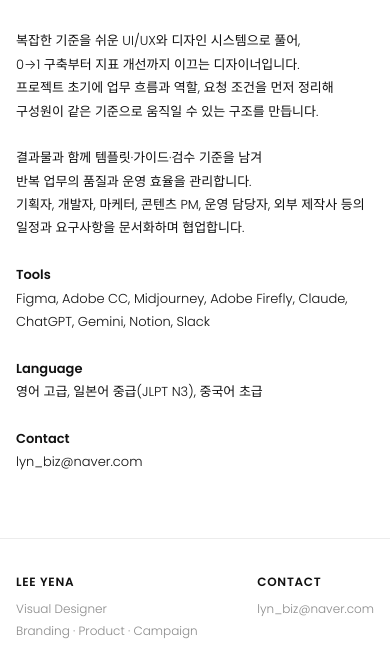
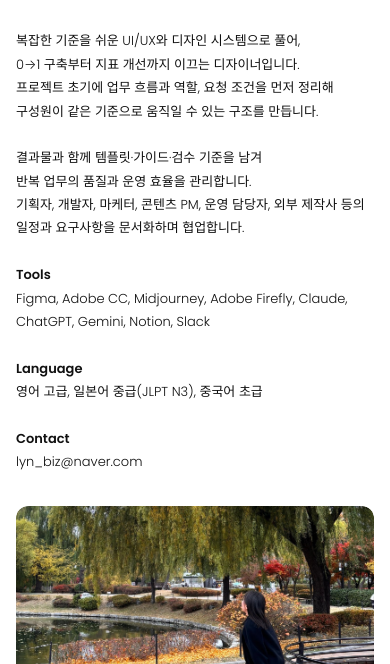
Before and after one commit to thisishiyens/portfolio, a plain HTML site: page index.html in a window 390 px wide. Both pictures are taken after a click on the link "About me". Shown: the part 180-844 px from the top of the page. Drawn offline with Linux system fonts and the light colour scheme; a web font is replaced by a local one.

Commit message:
About me 에 정사각형 사진 추가
Co-Authored-By: Claude Sonnet 5.5 <noreply@anthropic.com>
Claude-Session: https://claude.ai/code/session_01CZNVgLFWZQnahPTVergpxX

```diff
--- a/content/about.js
+++ b/content/about.js
@@ -21,6 +21,6 @@ const ABOUT = {
     "__Language__\n영어 고급, 일본어 중급(JLPT N3), 중국어 초급\n\n" +
     "__Contact__\nlyn_biz@naver.com",
 
-  /* 사진: 지금은 비어 있어 글만 나옵니다. 예) images: ["about/1.jpg", "about/2.jpg"] 처럼 적으면 왼쪽에 사진이 나옵니다. */
-  images: []
+  /* 사진: 왼쪽에 나옵니다. (비우면 글만 나옵니다.) 예) images: ["about/1.jpg", "about/2.jpg"] 처럼 적으면 왼쪽에 사진이 나옵니다. */
+  images: ["about/1.jpg"]
 };
--- a/css/style.css
+++ b/css/style.css
@@ -127,6 +127,7 @@ h2 { display: none; max-width: 1400px; margin: 0 auto var(--s2); font-size: 20px
   max-width: 1400px; margin: 0 auto; padding: var(--s3) var(--pad) 0;
   display: grid; grid-template-columns: minmax(0, 3fr) minmax(0, 2fr); gap: var(--s3); align-items: start;
 }
+.detail.about { grid-template-columns: minmax(0, 2fr) minmax(0, 3fr); }   /* About: 사진 폭을 줄여 글 높이와 비슷하게 (사진 40% : 글 60%) */
 .detail.solo { grid-template-columns: minmax(0, 1fr); }   /* About: 사진 없이 글만 */
 .detail.solo .info { position: static; max-width: 640px; }
 .info { position: sticky; top: calc(env(safe-area-inset-top, 0px) + 88px); }
@@ -177,7 +178,7 @@ footer b { display: block; color: var(--text); font-weight: 600; letter-spacing:
   .intro p { font-size: 13px; }
   .intro .steps span { padding: 8px 10px; }
   .intro .steps i { padding: 0; }
-  .detail { padding: var(--s2) var(--pad) 0; grid-template-columns: 1fr; gap: var(--s2); }
+  .detail, .detail.about { padding: var(--s2) var(--pad) 0; grid-template-columns: 1fr; gap: var(--s2); }
   .career { padding: var(--s2) var(--pad) 0; }
   .row { grid-template-columns: 1fr; gap: 8px; }
   .info { position: static; order: -1; }
--- a/js/app.js
+++ b/js/app.js
@@ -94,7 +94,7 @@ function imgsHtml(list, alt) {
 /* ---------- About 페이지 (상세 페이지와 같은 구조: 왼쪽 이미지 / 오른쪽 내용) ---------- */
 function aboutPage() {
   const hasImg = A.images && A.images.length;   /* 사진이 없으면 글만 한 줄로 */
-  app.innerHTML = '<article class="detail' + (hasImg ? "" : " solo") + '">' + (hasImg ? '<div class="imgs">' + imgsHtml(A.images, A.title) + "</div>" : "") + '<div class="info">' +
+  app.innerHTML = '<article class="detail' + (hasImg ? " about" : " solo") + '">' + (hasImg ? '<div class="imgs">' + imgsHtml(A.images, A.title) + "</div>" : "") + '<div class="info">' +
     "<h1>" + esc(A.title) + '</h1><p class="sub">' + esc(A.sub) + '</p><p class="desc">' + esc(A.desc).replace(/__(.+?)__/g, '<b class="lb">$1</b>') + "</p></div></article>";
 }
 
```
Also changed, not shown: images/about/1.jpg (added).
